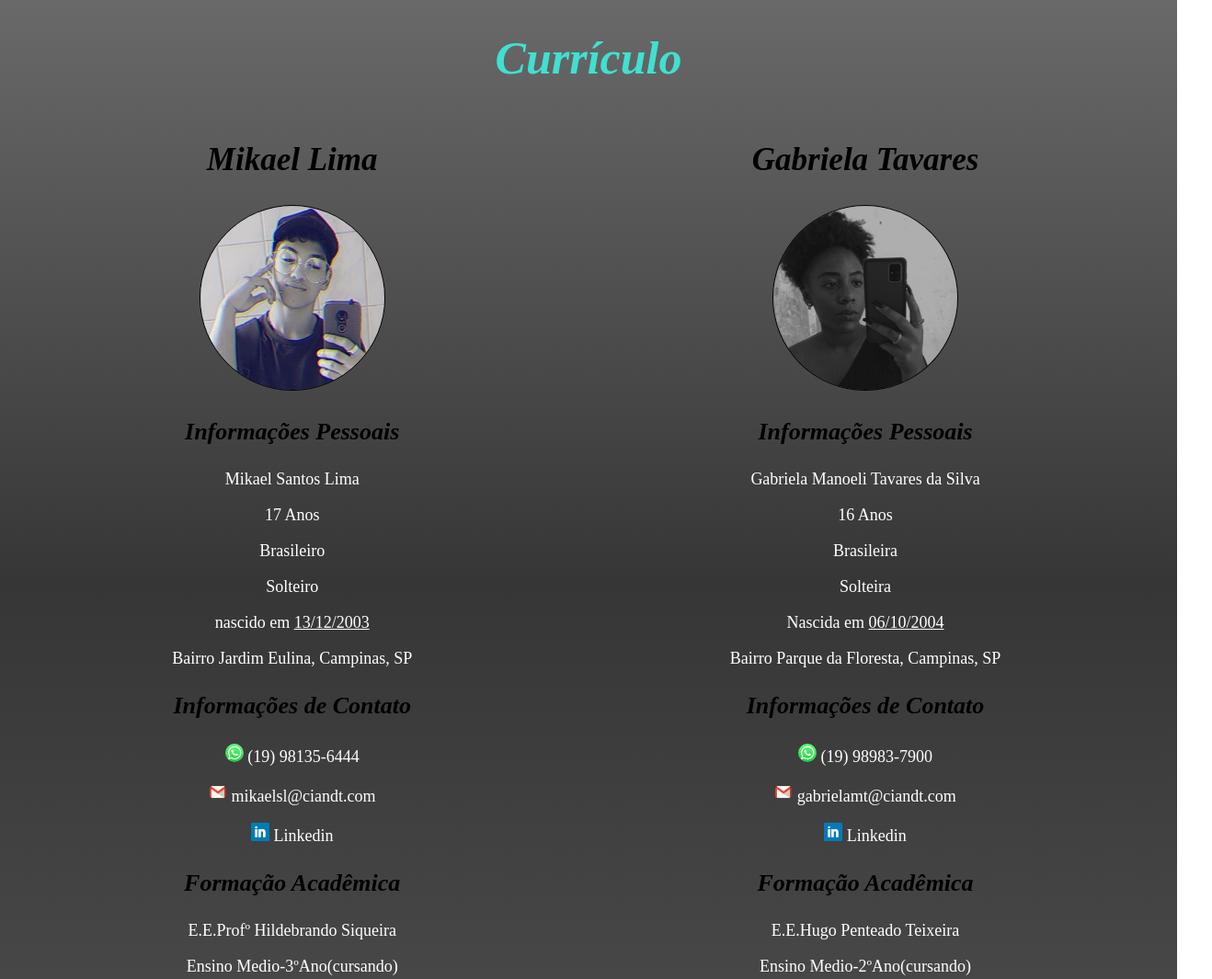
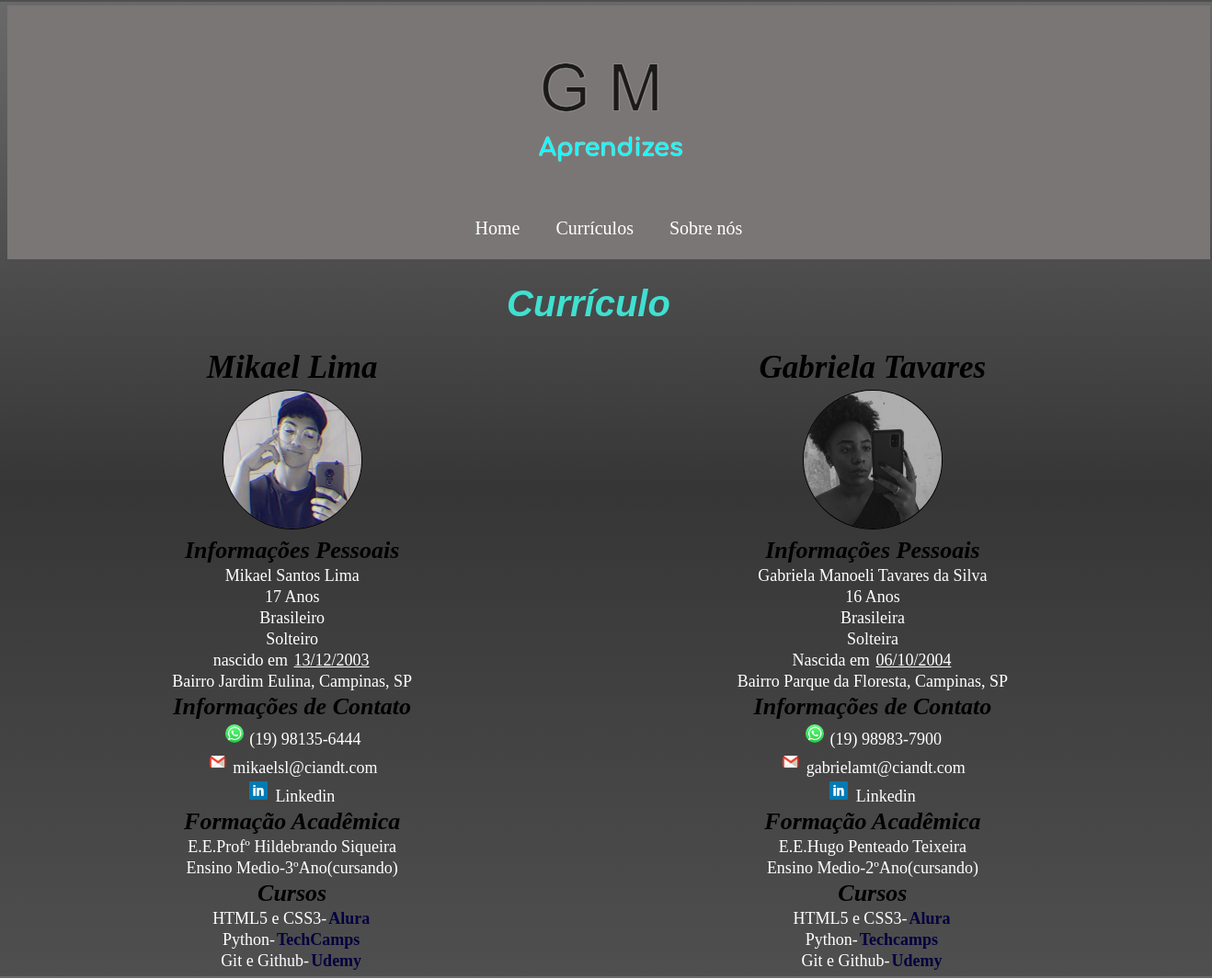
Before and after one commit to Stiverson/projeto-ci-t-aprendizes, a plain HTML site: page curriculo.html in a window 1280 px wide. Shown: the top 1065 px of the page at 92% size, 1318 px wide, since content can reach past the window. Drawn offline with Linux system fonts and the light colour scheme.

Commit message:
Adicinei a caixa do menu e alinhei a caixa do menu

```diff
--- a/css/style.curriculo.css
+++ b/css/style.curriculo.css
@@ -1,6 +1,43 @@
+.caixa{
+	background: #7a7676;
+	padding: 20px;
+    width: 100%
+}
+
+*{margin: 2px; padding: 0;}
+
+
+ul.menu{
+	text-align: center;
+	font-size: 20px;
+
+}
+
+ul.menu li{
+	display: inline-block;
+	margin: 0 5px;
+}
+
+ul.menu li a{
+
+	border-radius: 6px;
+	padding: 6px 10px;
+	color: #fff;
+
+}
+
+h1{
+    margin: 10px;
+	text-align: center;
+	font-size: 30px;
+	font-family:  Arial, Helvetica, sans-serif;
+	color: turquoise;
+	line-height: 1.8;
+}
+
 .foto-perfil{
     border-radius: 100%;
-    max-width: 200px;
+    max-width: 150px;
     border: 1px solid black
 }
 
@@ -16,11 +53,11 @@ div{
    text-align: center;
 }
 
-h1{
+.titulo{
     font-style: italic;
     color:turquoise;
     text-align: center;
-    font-size: 50px;
+    font-size: 40px;
 }
 
 h2{
--- a/curriculo.html
+++ b/curriculo.html
@@ -9,8 +9,21 @@
     <style type="text/css">
     </style>
 <body>
+    <header>
+        <div class="caixa">
+            <h1><img src="imagens/logogms.png"></h1>
+           <nav>
+                    <ul class="menu">
+                        <li><a href="index.html">Home</a></li>
+                        <li><a href="Curriculo.html">Currículos</a></li>
+                        <li><a href="Sobre.html">Sobre nós</a></li>
+                    </ul>
+            </nav>
 
-    <h1>Currículo</h1>
+        </div>
+    </header>
+
+    <h1 class= "titulo">Currículo</h1>
 
     <div>
         <section>
```
